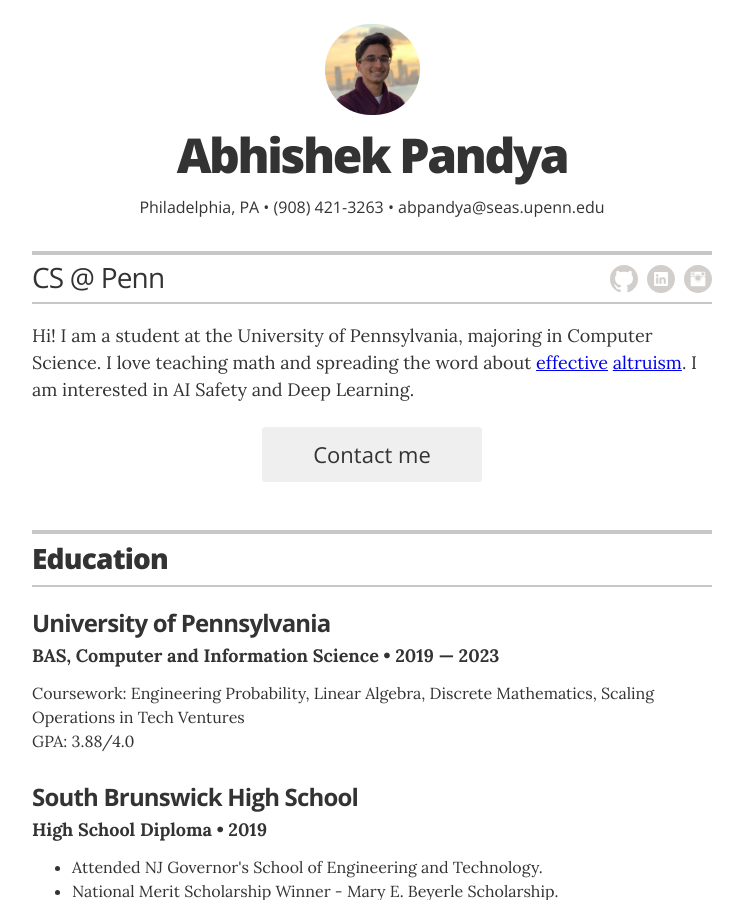
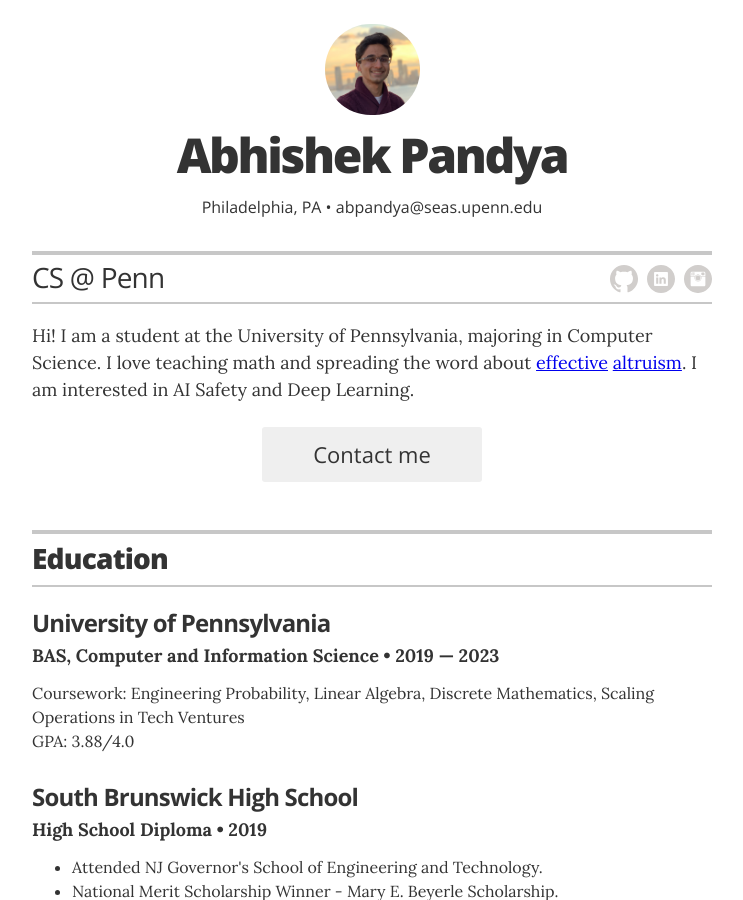
Before and after one commit to abhishekp106/old-website, a Jekyll site: the page built from index.html, in a window 1280 px wide and 900 px high. Shown: the whole window, without its empty margins (268-1011 px from the left). Built offline with Jekyll 4.4.1, drawn with Linux system fonts in a browser that asks for light colours.

Commit message:
Update _config.yml

```diff
--- a/_config.yml
+++ b/_config.yml
@@ -20,7 +20,7 @@
 resume_contact_telephone:       "(908) 421-3263"
 resume_contact_address:         "Philadelphia, PA"
 
-resume_header_contact_info:     "Philadelphia, PA • (908) 421-3263 • abpandya@seas.upenn.edu"
+resume_header_contact_info:     "Philadelphia, PA • abpandya@seas.upenn.edu"
 display_header_contact_info:    "true"
 
 resume_header_intro: "<p>Hi! I am a student at the University of Pennsylvania, majoring in Computer Science. I love teaching math and spreading the word about <a href='https://80000hours.org/key-ideas/' target='_blank'>effective</a> <a href='https://www.1fortheworld.org/' target='_blank'>altruism</a>. I am interested in AI Safety and Deep Learning. </p>"
```
